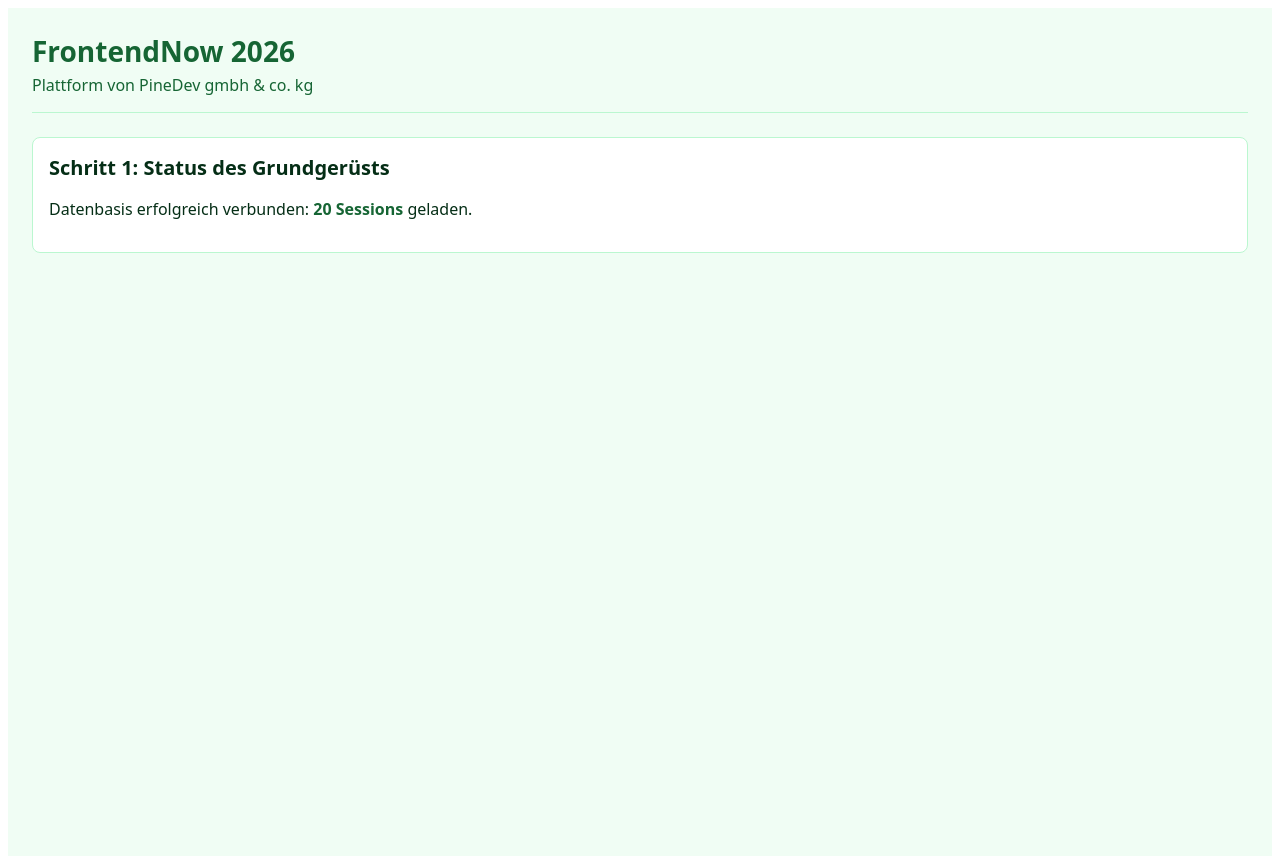
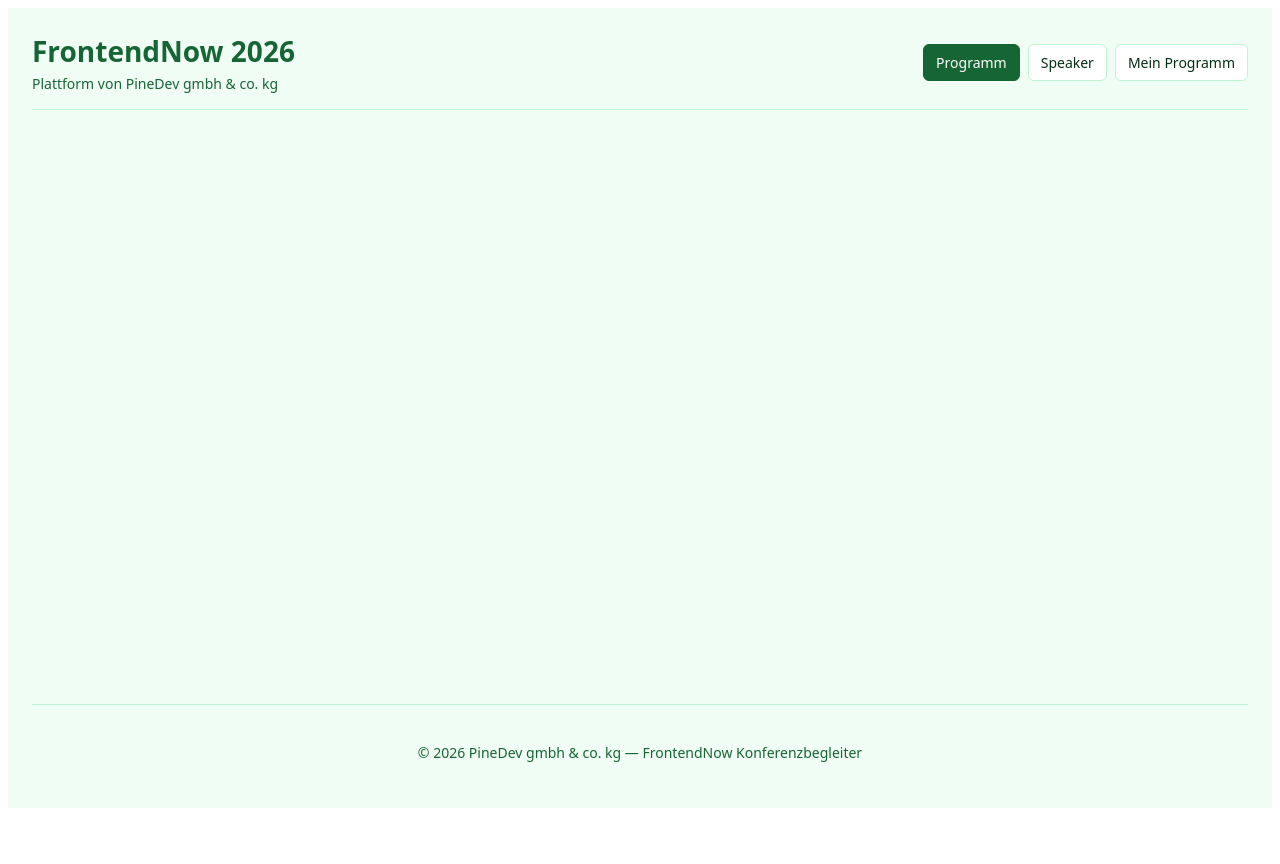
Before and after one commit to Karluuus/NEXTGEN_FRONTEND_PROJECT_Haas_Lunatschek, a Nuxt app: page / in a window 1280 px wide. After the commit the page ends 816 px from the top, so only its background shows below. Built offline with nearby package versions, Linux system fonts and the light colour scheme.

Commit message:
refactor(layout): enable page routing with NuxtPage, add global navigation and base ui components

```diff
--- a/app/app.vue
+++ b/app/app.vue
@@ -1,46 +1,10 @@
 <!-- app/app.vue -->
 <script setup lang="ts">
-interface ConferenceData {
-  sessions?: any[];
-}
-
-const {
-  data: conference,
-  pending,
-  error,
-} = useFetch<ConferenceData>("/conference-data.json", {
-  server: false,
-});
+// Globaler Einstiegspunkt mit NuxtPage für dateibasiertes Routing
 </script>
 
 <template>
   <NuxtLayout>
-    <!-- Funktionsnachweis: Datenbasis ausgelesen -->
-    <section
-      style="
-        background: var(--color-surface-card, #ffffff);
-        padding: var(--layout-card-padding, 1.5rem);
-        border: 1px solid var(--color-border-subtle, #e2e8f0);
-        border-radius: 8px;
-      "
-    >
-      <h2 style="margin-top: 0; font-size: var(--font-size-xl, 1.5rem)">
-        Schritt 1: Status des Grundgerüsts
-      </h2>
-
-      <p v-if="pending">Lade Konferenzdaten...</p>
-
-      <p v-else-if="conference">
-        Datenbasis erfolgreich verbunden:
-        <strong style="color: var(--color-interactive-primary, #2563eb)">
-          {{ conference.sessions?.length ?? 0 }} Sessions
-        </strong>
-        geladen.
-      </p>
-
-      <p v-else-if="error" style="color: red">
-        Fehler beim Laden: Liegt 'conference-data.json' im Ordner 'public/'?
-      </p>
-    </section>
+    <NuxtPage />
   </NuxtLayout>
 </template>
--- a/app/layouts/default.vue
+++ b/app/layouts/default.vue
@@ -1,44 +1,121 @@
-<!-- layouts/default.vue -->
+<!-- app/layouts/default.vue -->
 <template>
-  <div
-    style="
-      padding: var(--layout-page-padding, 2rem);
-      background-color: var(--color-surface-page, #f8fafc);
-      min-height: 100vh;
-      color: var(--color-text-primary, #0f172a);
-      font-family: var(--font-family-sans, sans-serif);
-    "
-  >
-    <!-- Header mit sichtbarem Branding -->
-    <header
-      style="
-        border-bottom: 1px solid var(--color-border-subtle, #e2e8f0);
-        padding-bottom: var(--space-4, 1rem);
-        margin-bottom: var(--space-6, 1.5rem);
-      "
-    >
-      <h1
-        style="
-          color: var(--color-interactive-primary, #2563eb);
-          margin: 0;
-          font-size: var(--font-size-2xl, 2rem);
-        "
-      >
-        FrontendNow 2026
-      </h1>
-      <p
-        style="
-          color: var(--color-text-secondary, #64748b);
-          margin: var(--space-1, 0.25rem) 0 0 0;
-        "
-      >
-        Plattform von PineDev gmbh & co. kg
-      </p>
+  <div class="layout-container">
+    <header class="header">
+      <div class="header-brand">
+        <NuxtLink to="/" class="brand-link">
+          <h1 class="brand-title">FrontendNow 2026</h1>
+        </NuxtLink>
+        <p class="brand-sub">Plattform von PineDev gmbh & co. kg</p>
+      </div>
+
+      <nav class="nav" aria-label="Hauptnavigation">
+        <NuxtLink to="/" class="nav-link">Programm</NuxtLink>
+        <NuxtLink to="/speakers" class="nav-link">Speaker</NuxtLink>
+        <NuxtLink to="/schedule" class="nav-link">Mein Programm</NuxtLink>
+      </nav>
     </header>
 
-    <!-- Hier wird der Inhalt aus app.vue bzw. den Pages dynamisch eingesetzt -->
-    <main>
+    <main class="main-content">
       <slot />
     </main>
+
+    <footer class="footer">
+      <p>© 2026 PineDev gmbh & co. kg — FrontendNow Konferenzbegleiter</p>
+    </footer>
   </div>
 </template>
+
+<style scoped>
+/* Box-Sizing und 100vh ohne unnötigen Scrollbalken */
+.layout-container {
+  box-sizing: border-box;
+  padding: var(--layout-page-padding, 1.5rem);
+  background-color: var(--color-surface-page);
+  min-height: 100vh;
+  color: var(--color-text-primary);
+  font-family: var(--font-family-sans);
+  display: flex;
+  flex-direction: column;
+}
+
+*,
+*::before,
+*::after {
+  box-sizing: border-box;
+}
+
+.header {
+  border-bottom: 1px solid var(--color-border-subtle);
+  padding-bottom: var(--space-4);
+  margin-bottom: var(--space-6);
+  display: flex;
+  justify-content: space-between;
+  align-items: center;
+  flex-wrap: wrap;
+  gap: var(--space-4);
+}
+
+.brand-link {
+  text-decoration: none;
+  color: inherit;
+}
+
+.brand-title {
+  color: var(--color-interactive-primary);
+  margin: 0;
+  font-size: var(--font-size-2xl);
+  font-weight: var(--font-weight-bold);
+}
+
+.brand-sub {
+  color: var(--color-text-secondary);
+  margin: var(--space-1) 0 0 0;
+  font-size: var(--font-size-sm);
+}
+
+.nav {
+  display: flex;
+  gap: var(--space-2);
+}
+
+/* Nav-Links jetzt deutlich als Buttons/Pills erkennbar */
+.nav-link {
+  text-decoration: none;
+  padding: var(--space-2) var(--space-3);
+  color: var(--color-text-primary);
+  background-color: var(--color-surface-card);
+  border: 1px solid var(--color-border-subtle);
+  border-radius: 6px;
+  font-weight: var(--font-weight-medium);
+  font-size: var(--font-size-sm);
+  transition: all 0.15s ease;
+}
+
+.nav-link:hover {
+  background-color: var(--color-surface-subtle);
+  border-color: var(--color-interactive-primary);
+}
+
+/* Aktiver Tab wird optisch hervorgehoben */
+.nav-link.router-link-exact-active,
+.nav-link.router-link-active:not([href="/"]) {
+  background-color: var(--color-interactive-primary);
+  border-color: var(--color-interactive-primary);
+  color: var(--color-text-inverse);
+}
+
+.main-content {
+  flex: 1; /* Dehnt den Inhalt aus, damit der Footer unten bleibt */
+}
+
+.footer {
+  margin-top: auto; /* Klebt den Footer an den unteren Rand ohne Überhang */
+  padding-top: var(--space-6);
+  padding-bottom: var(--space-2);
+  border-top: 1px solid var(--color-border-subtle);
+  font-size: var(--font-size-sm);
+  color: var(--color-text-secondary);
+  text-align: center;
+}
+</style>
```
Also changed, not shown: components/ui/BaseBadge.vue (added, +34 -0 lines), components/ui/BaseCard.vue (added, +22 -0 lines), 1 other file (tests, documents, lock files or other folders).
